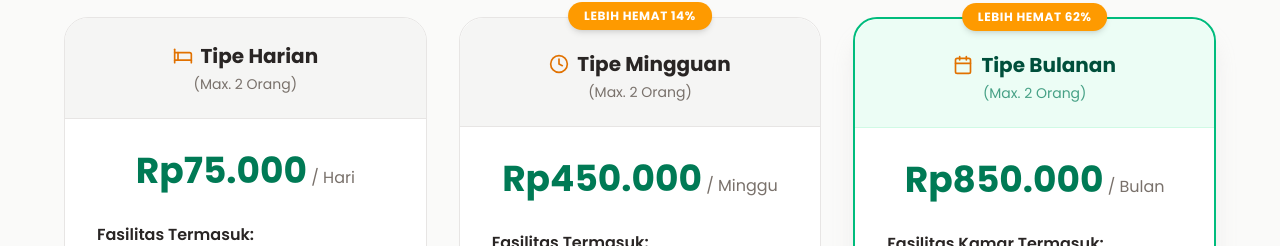
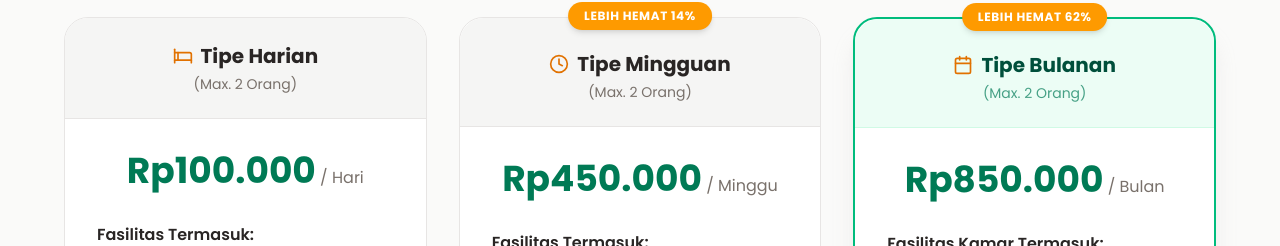
Before and after one commit to dharmayanggg/Santara-kost, a React (Vite) app: page / in a window 1280 px wide. Shown: the part 1392-1638 px from the top of the page. Built offline with nearby package versions, Linux system fonts and the light colour scheme; a web font is replaced by a local one.

Commit message:
fix: update daily room rental price
Increase daily rental rate from Rp75,000 to Rp100,000 in data and UI components.

```diff
--- a/src/data.ts
+++ b/src/data.ts
@@ -38,7 +38,7 @@ export const faqs = [
   },
   {
     q: "Apakah ada opsi sewa untuk jangka pendek?",
-    a: "Tentu! Kami menyediakan opsi Kos Harian Sumbawa (Rp75.000/hari) dan Mingguan (Rp450.000/minggu) yang sangat ideal bagi para pendatang atau urusan singkat dengan fasilitas kamar lengkap."
+    a: "Tentu! Kami menyediakan opsi Kos Harian Sumbawa (Rp100.000/hari) dan Mingguan (Rp450.000/minggu) yang sangat ideal bagi para pendatang atau urusan singkat dengan fasilitas kamar lengkap."
   },
   {
     q: "Apakah teman atau tamu boleh datang berkunjung?",
@@ -64,7 +64,7 @@ export const faqs = [
 
 export const waNumber = "628133637913";
 export const defaultWaMsg = "Halo Admin Santara Kost, saya tertarik untuk menyewa kamar.";
-export const harianWaMsg = "Halo Admin Santara Kost, saya mau booking kamar Harian (tarif 75rb) untuk tanggal [Isi Tanggal].";
+export const harianWaMsg = "Halo Admin Santara Kost, saya mau booking kamar Harian (tarif 100rb) untuk tanggal [Isi Tanggal].";
 export const mingguanWaMsg = "Halo Admin Santara Kost, saya mau booking kamar Mingguan (tarif 450rb) untuk tanggal [Isi Tanggal].";
 export const bulananWaMsg = "Halo Admin Santara Kost, mau tanya info slot kosong untuk Kost Bulanan tarif 850rb.";
 
--- a/src/pages/Home.tsx
+++ b/src/pages/Home.tsx
@@ -77,7 +77,7 @@ export default function Home() {
             </div>
             <div className="p-8 flex flex-col grow">
               <div className="text-center mb-8">
-                <span className="text-4xl font-extrabold text-emerald-700">Rp75.000</span>
+                <span className="text-4xl font-extrabold text-emerald-700">Rp100.000</span>
                 <span className="text-stone-500"> / Hari</span>
               </div>
 
```
